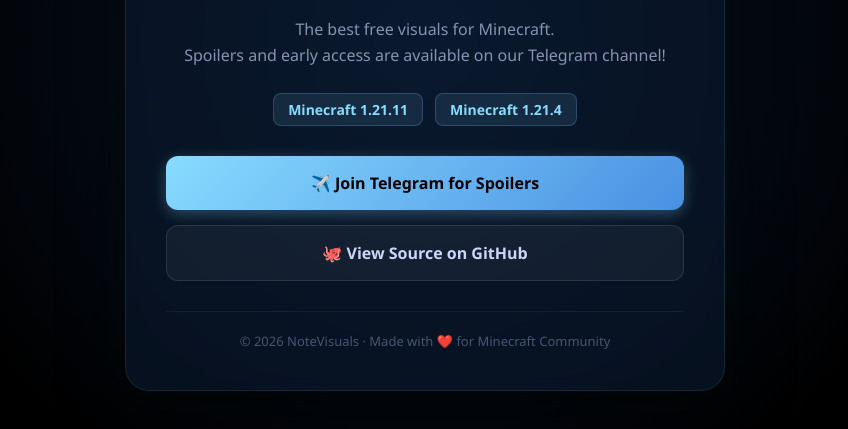
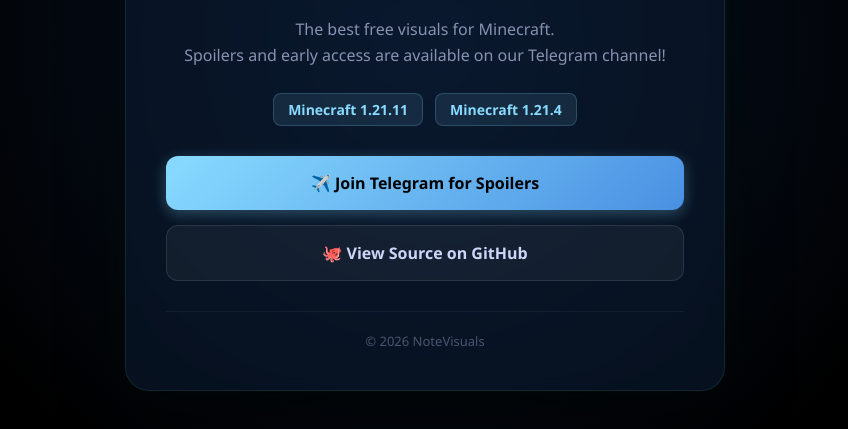
Before and after one commit to Sanekkrutyt/NoteVisuals, a plain HTML site: page index.html in a window 1280 px wide. Shown: the part 355-784 px from the top of the page, without its empty margins (215-1063 px from the left). Drawn offline with Linux system fonts and the light colour scheme.

Commit message:
Update index.html

```diff
--- a/index.html
+++ b/index.html
@@ -186,7 +186,7 @@
     </div>
 
     <footer>
-      © 2026 NoteVisuals · Made with ❤️ for Minecraft Community
+      © 2026 NoteVisuals
     </footer>
   </div>
 </body>
```
